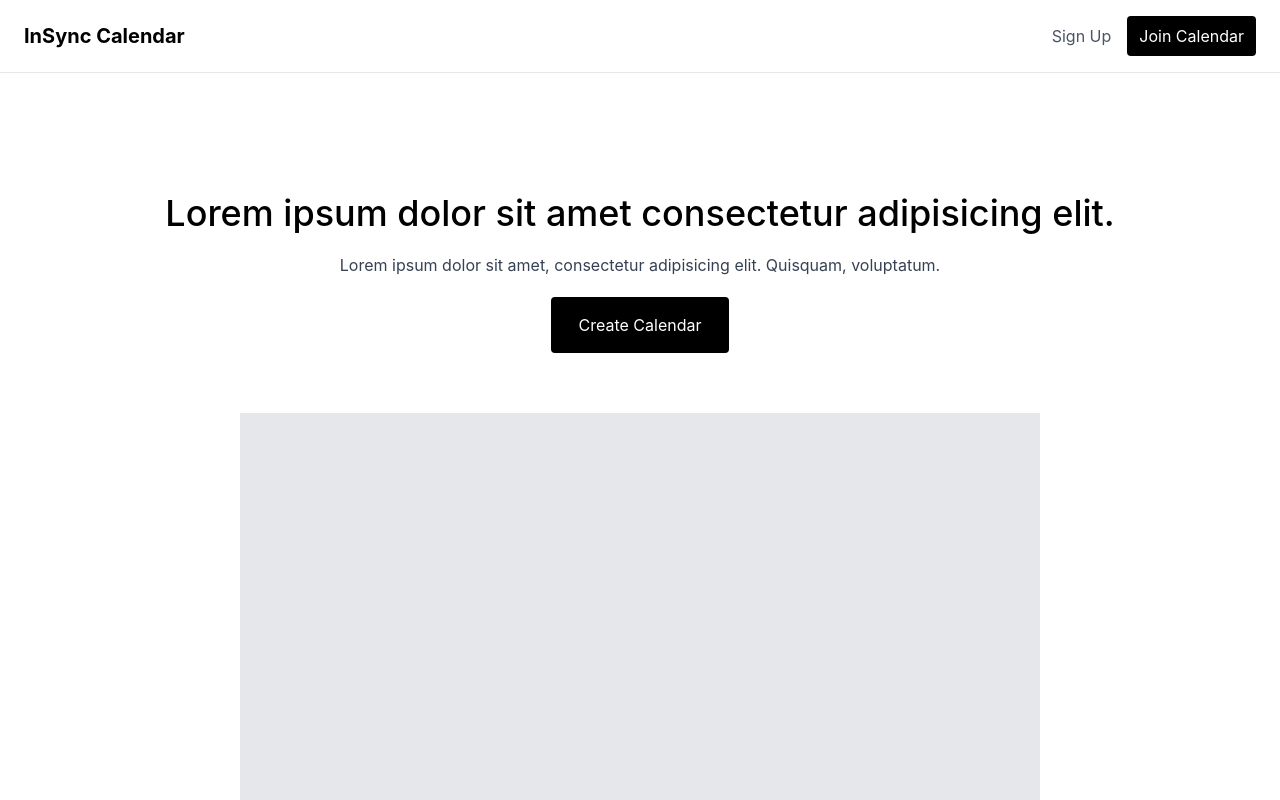
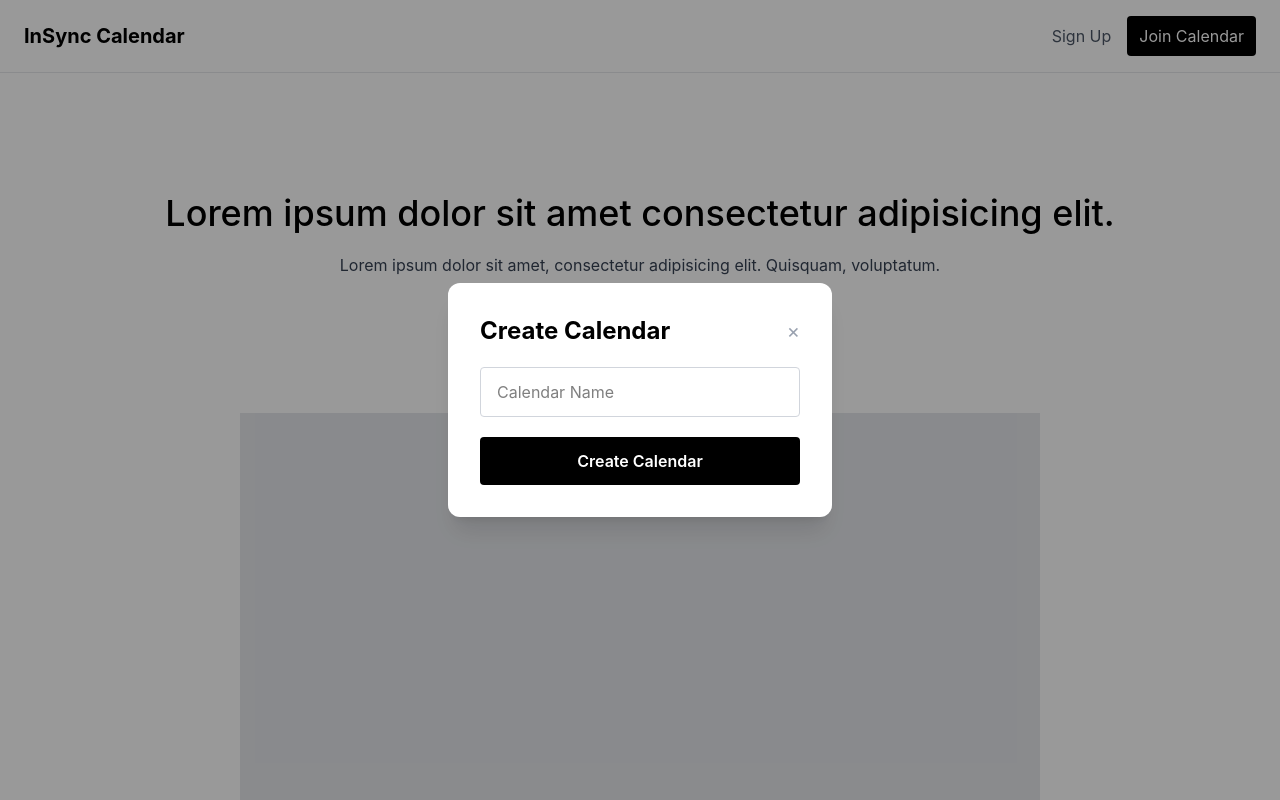
Before and after one commit to danielburnayev/WEB103-Capstone-Project, a React (Vite) app in the folder src/client/: page / in a window 1280 px wide. Both pictures are taken after a click on the button "Create Calendar". Shown: the top 800 px of the page. Built offline with nearby package versions, Linux system fonts and the light colour scheme.

Commit message:
Created CreateCalendar component and connected it to the landing page

```diff
--- /dev/null
+++ b/src/client/src/components/CreateCalendar.jsx
@@ -0,0 +1,28 @@
+function CreateCalendar({ onClose }) {
+  return (
+    <div
+      className="fixed inset-0 bg-black/40 flex items-center justify-center z-50"
+      onClick={onClose}
+    >
+      <div
+        className="bg-white rounded-xl p-8 flex flex-col gap-5 w-96 shadow-xl"
+        onClick={(e) => e.stopPropagation()}
+      >
+        <div className="flex items-center justify-between">
+          <h2 className="text-2xl font-bold">Create Calendar</h2>
+          <button onClick={onClose} className="text-gray-400 hover:text-gray-600 text-xl leading-none">&times;</button>
+        </div>
+        <input
+          type="text"
+          placeholder="Calendar Name"
+          className="border border-gray-300 rounded px-4 py-3"
+        />
+        <button className="bg-black text-white px-7 py-3 rounded font-semibold">
+          Create Calendar
+        </button>
+      </div>
+    </div>
+  );
+}
+
+export default CreateCalendar;
--- a/src/client/src/pages/LandingPage.jsx
+++ b/src/client/src/pages/LandingPage.jsx
@@ -1,11 +1,17 @@
+import { useState } from "react";
 import Header from "../components/Header";
-
-const landingNavItems = [
-   { label: "Sign Up", onClick: () => {} },
-   { label: "Join Calendar", onClick: () => {} },
-];
+import CreateCalendar from "../components/CreateCalendar";
+import { useNavigate } from "react-router-dom";
 
 function LandingPage() {
+  const navigate = useNavigate();
+  const [showCreateCalendar, setShowCreateCalendar] = useState(false);
+
+  const landingNavItems = [
+    { label: "Sign Up", onClick: () => {} },
+    { label: "Join Calendar", onClick: () => navigate("/join") },
+  ];
+
   return (
     <div className="flex flex-col h-screen">
       <Header navItems={landingNavItems} />
@@ -13,10 +19,13 @@ function LandingPage() {
          <div className="flex flex-col items-center justify-center gap-5">
             <h2 className="text-4xl font-medium">Lorem ipsum dolor sit amet consectetur adipisicing elit.</h2>
             <p className="text-gray-700">Lorem ipsum dolor sit amet, consectetur adipisicing elit. Quisquam, voluptatum.</p>
-            <button className="bg-black text-white px-7 py-4 rounded">Create Calendar</button>
+            <button className="bg-black text-white px-7 py-4 rounded" onClick={() => setShowCreateCalendar(true)}>
+              Create Calendar
+            </button>
          </div>
          <div className="bg-gray-200 w-200 h-200"></div>
       </main>
+      {showCreateCalendar && <CreateCalendar onClose={() => setShowCreateCalendar(false)} />}
     </div>
   );
 }
```
Also changed, not shown: src/client/src/components/CreateCalendarPopup.jsx (deleted).
